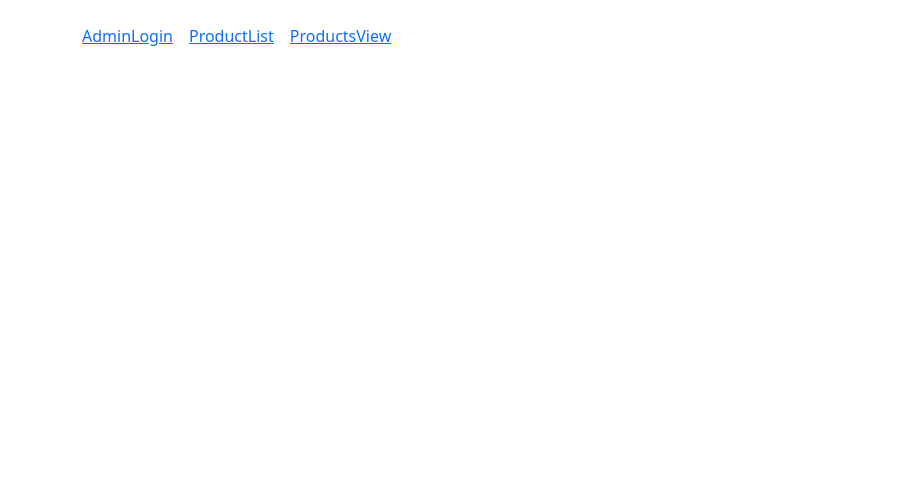
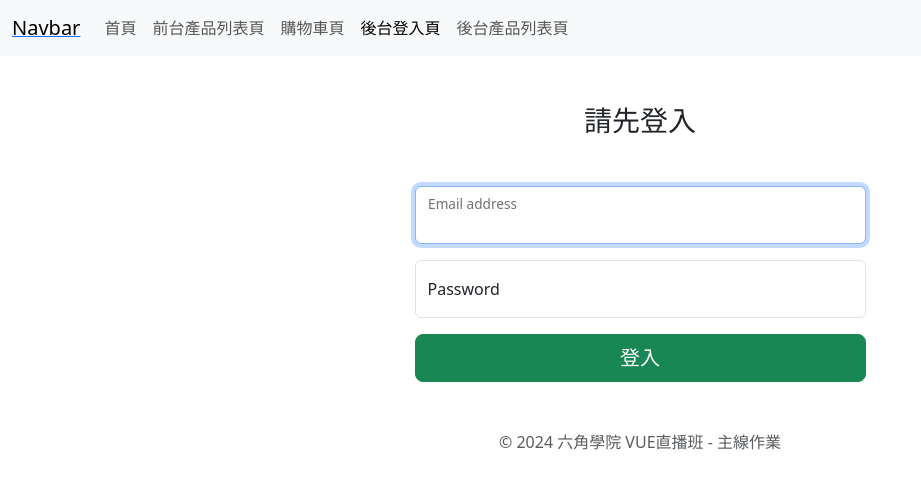
Before and after one commit to PinyiW0/2024vueProject, a Vue app: page /#/admin/login in a window 1280 px wide. Before the commit this address led to /#/. Shown: the top 488 px of the page, without its empty margins (0-921 px from the left). Built offline with nearby package versions, Linux system fonts and the light colour scheme; what vue-loading-overlay, vue-sweetalert2 would draw is missing.

Commit message:
docs: 🧸 調整路由表

```diff
--- a/src/App.vue
+++ b/src/App.vue
@@ -1,6 +1,4 @@
 <script>
-//import { RouterLink, RouterView } from 'vue-router'
-//import HelloWorld from './components/HelloWorld.vue'
 export default {
   mounted() {
     console.log(this.$bs)
@@ -10,15 +8,35 @@ export default {
 
 <template>
   <header>
-   <div class="container">
-        <nav class="my-4">
-          <!-- <RouterLink class="me-3 my-3" to="/">Home</RouterLink>
-          <RouterLink class="me-3 my-3" to="/about">About</RouterLink> -->
-          <RouterLink class="me-3 my-3" to="/LoginView">AdminLogin</RouterLink>
-          <RouterLink class="me-3 my-3" to="/productList">ProductList</RouterLink>
-          <RouterLink class="me-3 my-3" to="/ProductsView">ProductsView</RouterLink>
-        </nav>
+    <nav class="navbar navbar-expand-lg bg-body-tertiary">
+      <div class="container-fluid">
+        <RouterLink to="/home">
+          <a class="navbar-brand" href="#">Navbar</a>
+        </RouterLink>
+        <button class="navbar-toggler" type="button" data-bs-toggle="collapse" data-bs-target="#navbarNav" aria-controls="navbarNav" aria-expanded="false" aria-label="Toggle navigation">
+          <span class="navbar-toggler-icon"></span>
+        </button>
+        <div class="collapse navbar-collapse" id="navbarNav">
+          <ul class="navbar-nav">
+            <li class="nav-item">
+              <RouterLink to="/home" class="nav-link">首頁</RouterLink>
+            </li>
+            <li class="nav-item">
+               <RouterLink to="/products" class="nav-link">前台產品列表頁</RouterLink>
+            </li>
+            <li class="nav-item">
+                <RouterLink to="/cart" class="nav-link">購物車頁</RouterLink>
+            </li>
+            <li class="nav-item">
+              <RouterLink to="/admin/login" class="nav-link">後台登入頁</RouterLink>
+            </li>
+            <li class="nav-item">
+              <RouterLink to="/admin/productlist" class="nav-link">後台產品列表頁</RouterLink>
+            </li>
+          </ul>
+        </div>
       </div>
+    </nav>
   </header>
 
   <RouterView />
--- a/src/router/index.js
+++ b/src/router/index.js
@@ -4,22 +4,45 @@ import { createRouter, createWebHashHistory } from 'vue-router'
 
 const router = createRouter({
   history: createWebHashHistory(import.meta.env.BASE_URL),
+  linkActiveClass: 'active',
   routes: [
-    {
-      path: '/LoginView',
-      name: 'LoginView',
-      component: () => import('../views/admin/LoginView.vue')
+    { // 前台
+      path: '/',
+      component: () => import('../views/front/FrontView.vue'),
+      children: [
+        { // 首頁
+          path: 'home',
+          name: 'home',
+          component: () => import('../views/front/HomeView.vue'),
+        },
+        { // 產品列表頁
+          path: 'products',
+          name: 'products',
+          component: () => import('../views/front/ProductsView.vue'),
+        },
+        { // 購物車頁
+          path: 'cart',
+          name: 'cart',
+          component: () => import('../views/front/CartView.vue'),
+        },
+      ],
     },
-    {
-      path: '/ProductList',
-      name: 'ProductListView',
-      component: () => import('../views/admin/ProductListView.vue')
+    { // 後台
+      path: '/admin',
+      component: () => import('../views/admin/DashboardView.vue'),
+      children: [
+        { // 後台登入頁
+          path: 'login',
+          name: 'login',
+          component: () => import('../views/admin/LoginView.vue'),
+        },
+        { // 產品列表頁
+          path: 'productlist',
+          name: 'productlist',
+          component: () => import('../views/admin/ProductListView.vue'),
+        },
+      ],
     },
-    {
-      path: '/ProductsView',
-      name: 'ProductsView',
-      component: () => import('../views/front/ProductsView.vue')
-    }
   ]
 })
 
--- /dev/null
+++ b/src/views/admin/DashboardView.vue
@@ -0,0 +1,3 @@
+<template>
+   <RouterView></RouterView>
+</template>
--- a/src/views/admin/LoginView.vue
+++ b/src/views/admin/LoginView.vue
@@ -32,7 +32,7 @@
 
 
 <script>
-const { VITE_URL } = import.meta.env
+const { VITE_APP_URL } = import.meta.env
 export default {
   data() {
     return {
@@ -44,8 +44,9 @@ export default {
   },
   methods: {
     login() {
-      this.axios.post(`${VITE_URL}V2/admin/signin`, this.user)
+      this.axios.post(`${VITE_APP_URL}V2/admin/signin`, this.user)
         .then((res) => {
+          console.log(res);
           //使用解構方式取出 token 和有效時間資料
           const { token, expired } = res.data;
           //儲存在 cookie 裡面
@@ -53,10 +54,11 @@ export default {
           //顯示登入成功
           window.alert('登入成功');
           //切換分頁
-          this.$router.push({ name: 'ProductListView' });
+          this.$router.push({ path: '/admin/productlist' });
         })
         .catch((err) => {
           alert(err.response.data.message);
+          console.log(err);
         });
     },
   },
--- a/src/views/admin/ProductListView.vue
+++ b/src/views/admin/ProductListView.vue
@@ -108,7 +108,7 @@ export default {
       } catch (err) {
         // POST 請求失敗，處理錯誤
         alert(err.response?.data?.message || 'Error occurred.');
-        this.$router.push({ name: 'LoginView' });
+        this.$router.push({ name: 'login' });
       }
     },
     getProducts(page = 1) { //取得產品，products 是代表要有分頁的，all沒有
--- /dev/null
+++ b/src/views/front/CartView.vue
@@ -0,0 +1,4 @@
+<template>
+  <h1>我是購物車頁面</h1>
+  <RouterView></RouterView>
+</template>
--- /dev/null
+++ b/src/views/front/FrontView.vue
@@ -0,0 +1,3 @@
+<template>
+  <RouterView></RouterView>
+</template>
--- /dev/null
+++ b/src/views/front/HomeView.vue
@@ -0,0 +1,4 @@
+<template>
+  <h1>我是首頁</h1>
+  <RouterView></RouterView>
+</template>
```
Also changed, not shown: src/views/front/HomeViews.vue (deleted).
